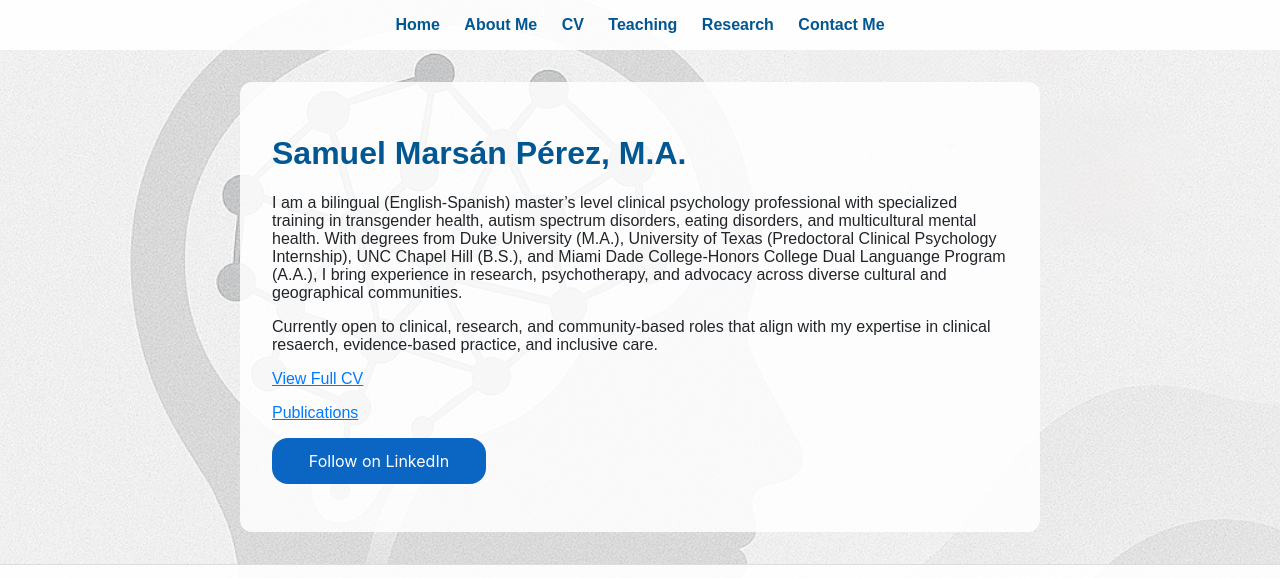
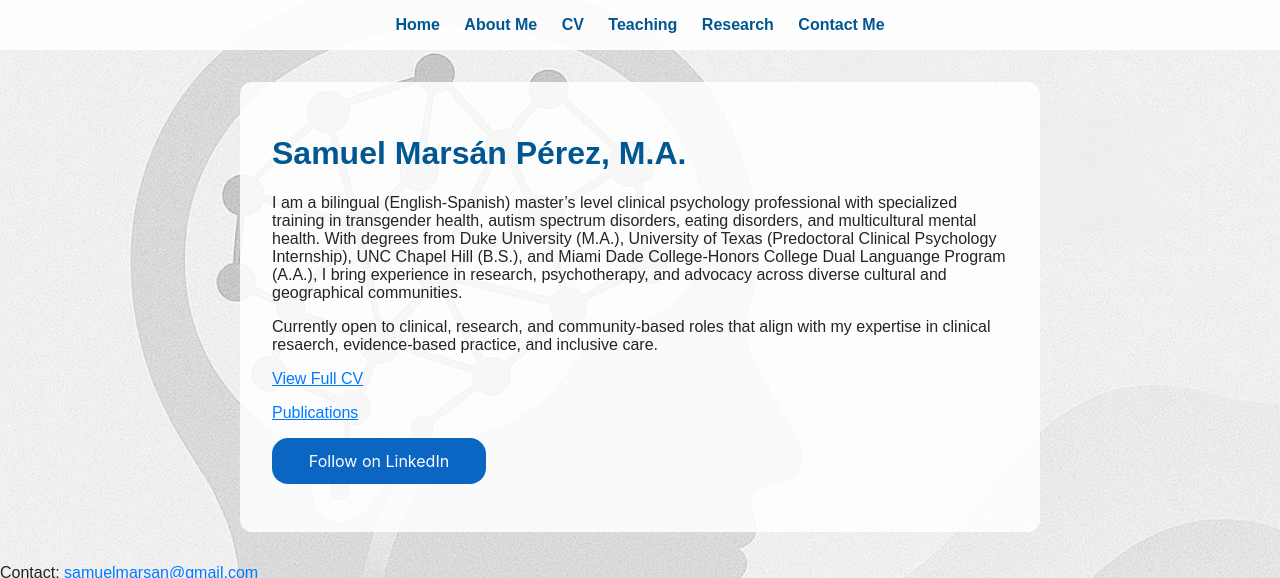
Before and after one commit to sm459-hub/samuelmarsan.github.io, a Jekyll site: the page built from index.md, in a window 1280 px wide. Shown: the top 578 px of the page. Built offline with Jekyll 4.4.1, drawn with Linux system fonts in a browser that asks for light colours; grey boxes are pictures that could not be loaded.

Commit message:
Update style.css

```diff
--- a/assets/style.css
+++ b/assets/style.css
@@ -139,45 +139,3 @@ summary:hover {
     font-size: 1.1rem;
   }
 }
-.site-footer {
-  background: rgba(255, 255, 255, 0.9);
-  padding: 1.5rem 1rem;
-  text-align: center;
-  margin-top: 2rem;
-  border-top: 1px solid #ddd;
-  font-size: 0.95rem;
-}
-
-.footer-content p {
-  margin: 0.5rem 0;
-  color: #333;
-}
-
-.footer-content a {
-  color: #005792;
-  text-decoration: none;
-}
-
-.footer-content a:hover {
-  text-decoration: underline;
-}
-
-.icon {
-  width: 24px;
-  height: 24px;
-  margin: 0 6px;
-  vertical-align: middle;
-  filter: grayscale(100%);
-  transition: filter 0.3s ease;
-}
-
-.icon:hover {
-  filter: grayscale(0%);
-}
-
-.diversity-note {
-  font-style: italic;
-  font-size: 0.9rem;
-  margin-top: 1rem;
-  color: #444;
-}
```
